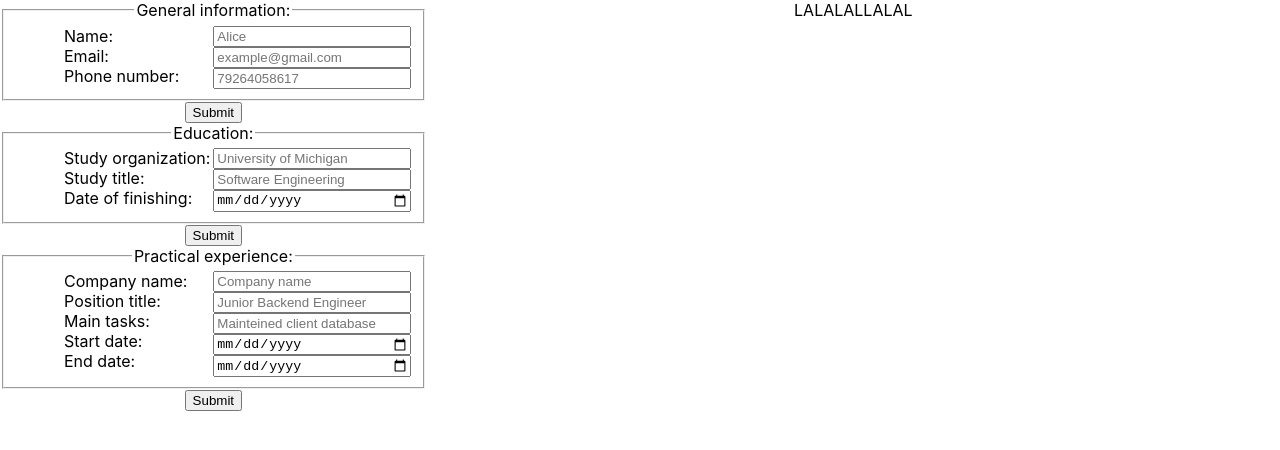
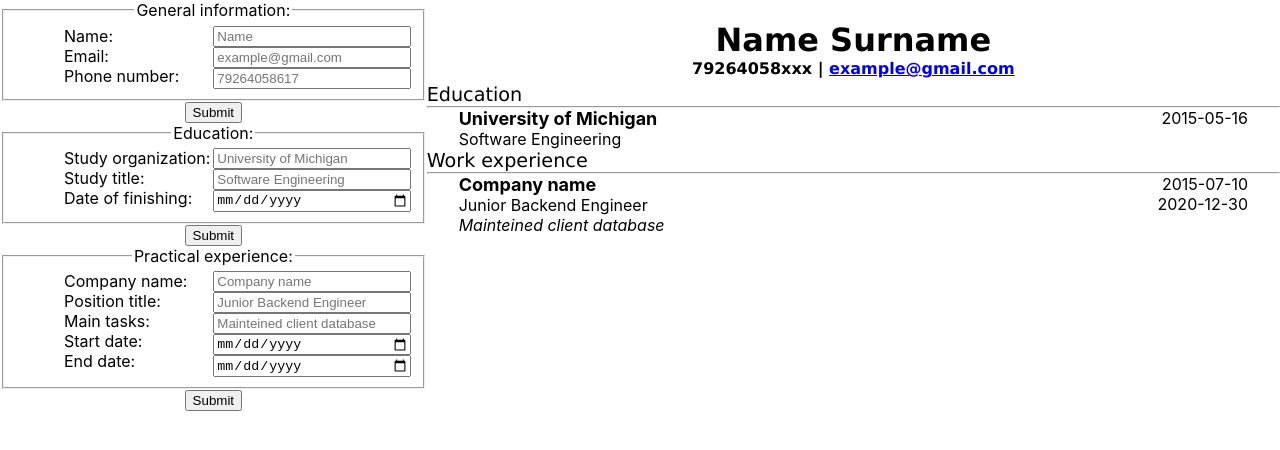
Before and after one commit to Hikyn/cv-creator, a React (Create React App) app: page / in a window 1280 px wide. Shown: the top 450 px of the page. Built offline with nearby package versions, Linux system fonts and the light colour scheme.

Commit message:
feat: CV preview

```diff
--- a/src/App.js
+++ b/src/App.js
@@ -9,21 +9,21 @@ class App extends Component {
 
     this.state = {
       general: {
-        'name': '',
-        'email': '',
-        'phoneNumber': ''
+        'name': 'Name Surname',
+        'email': 'example@gmail.com',
+        'phoneNumber': '79264058xxx'
       },
       educational: {
-        'schoolName': '',
-        'studyTitle': '',
-        'dateOfStudy': ''
+        'schoolName': 'University of Michigan',
+        'studyTitle': 'Software Engineering',
+        'dateOfStudy': '2015-05-16'
       },
       practical: {
-        'companyName': '',
-        'positionTitle': '',
-        'mainTasks': '',
-        'dateFrom': '',
-        'dateUntil': ''
+        'companyName': 'Company name',
+        'positionTitle': 'Junior Backend Engineer',
+        'mainTasks': 'Mainteined client database',
+        'dateFrom': '2015-07-10',
+        'dateUntil': '2020-12-30'
       }
     }
 
@@ -73,7 +73,11 @@ class App extends Component {
           setEducational={this.setEducational}
           setPractical={this.setPractical}
         />
-        <CVPreview />
+        <CVPreview
+          generalInfo={this.state.general}
+          educationalInfo={this.state.educational}
+          practicalInfo={this.state.practical}
+        />
       </div>
     );
   }
--- a/src/components/CVPreview.js
+++ b/src/components/CVPreview.js
@@ -1,4 +1,6 @@
 import { Component } from "react";
+import '../styles/CVPreview.css';
+import Section from "./Section";
 
 export default class CVPreview extends Component {
     constructor(props) {
@@ -7,7 +9,29 @@ export default class CVPreview extends Component {
 
     render() {
         return (
-            <div>LALALALLALAL</div>
+            <div className="CVPreview">
+                <h1 className="name">{this.props.generalInfo.name}</h1>
+                <h4 className="contact-details">
+                    {this.props.generalInfo.phoneNumber} | <a href={'mailto:'+ this.props.generalInfo.email}>{this.props.generalInfo.email}</a>
+                </h4>
+                <Section name={'Education'} />
+                <div className="flexbox">
+                    <div>
+                        <div className="title">{this.props.educationalInfo.schoolName}</div>
+                        <div className="description">{this.props.educationalInfo.studyTitle}</div>
+                    </div>
+                    <div className="date">{this.props.educationalInfo.dateOfStudy}</div>
+                </div>
+                <Section name={'Work experience'} />
+                <div className="flexbox">
+                    <div>
+                        <div className="title">{this.props.practicalInfo.companyName}</div>
+                        <div className="description">{this.props.practicalInfo.positionTitle}</div>
+                        <div className="description-detailed">{this.props.practicalInfo.mainTasks}</div>
+                    </div>
+                    <div className="date">{this.props.practicalInfo.dateFrom} <br></br> {this.props.practicalInfo.dateUntil}</div>
+                </div>
+            </div>
         )
     }
 }
--- a/src/components/General.js
+++ b/src/components/General.js
@@ -29,7 +29,7 @@ export default class General extends Component {
                         <label htmlFor='phone'>Phone number:</label>
                     </div>
                     <div className='flexRows'>
-                        <input type="text" name='name' placeholder="Alice"></input>
+                        <input type="text" name='name' placeholder="Name"></input>
                         <input type="email" name='email' placeholder="example@gmail.com"></input>
                         <input type="tel" name='phoneNumber' placeholder="79264058617"></input>
                     </div>
--- /dev/null
+++ b/src/components/Section.js
@@ -0,0 +1,20 @@
+import { Component } from "react";
+import '../styles/Section.css';
+
+export default class Section extends Component {
+    constructor(props) {
+        super(props)
+    }
+
+    render() {
+        return (
+            <div className="Section">
+                <div className="section-title">
+                    {this.props.name}
+                </div>
+                <hr></hr>
+            </div>
+
+        )
+    }
+}
--- /dev/null
+++ b/src/styles/CVPreview.css
@@ -0,0 +1,40 @@
+h1.name {
+    margin-bottom: 0rem;
+    font-family: 'Lucida Sans', 'Lucida Sans Regular', 'Lucida Grande', 'Lucida Sans Unicode', Geneva, Verdana, sans-serif;
+}
+
+h4.contact-details {
+    margin-top: 0rem;
+    margin-bottom: 0.3rem;
+    font-family: 'Lucida Sans', 'Lucida Sans Regular', 'Lucida Grande', 'Lucida Sans Unicode', Geneva, Verdana, sans-serif;
+}
+
+hr {
+    margin: 0px;
+}
+
+.title,
+.description,
+.description-detailed {
+    margin-left: 2rem;
+    text-align: start;
+}
+
+.title {
+    font-size: large;
+    font-weight: bold;
+}
+
+.flexbox {
+    display: flex;
+    justify-content: space-between;
+}
+
+.date {
+    text-align: right;
+    margin-right: 2rem;
+}
+
+.description-detailed {
+    font-style: italic;
+}
--- /dev/null
+++ b/src/styles/Section.css
@@ -0,0 +1,5 @@
+.section-title {
+    text-align: start;
+    font-size: larger;
+    font-family: 'Lucida Sans', 'Lucida Sans Regular', 'Lucida Grande', 'Lucida Sans Unicode', Geneva, Verdana, sans-serif;
+}
```
